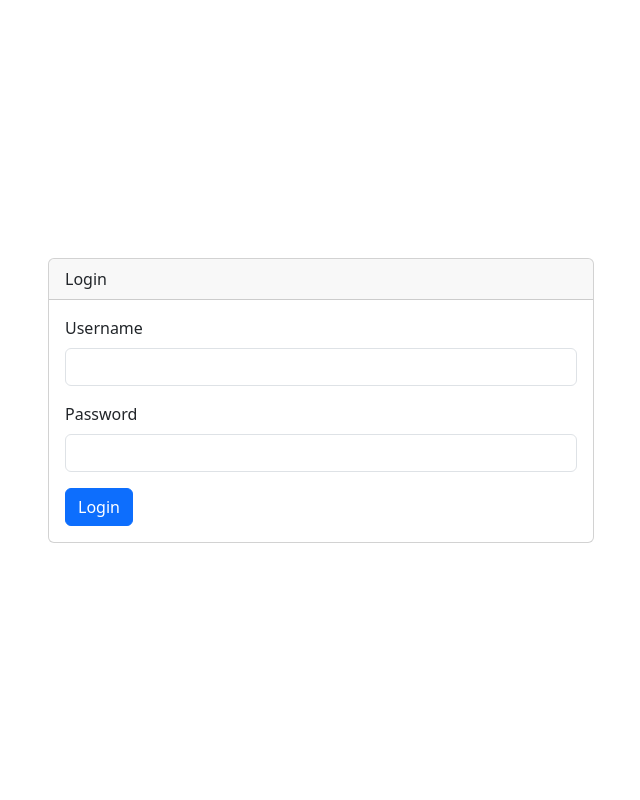
After one commit to muhammadfayyazkaleem/Contact_Form_in_Flask, a Flask app: page /login in a window 1280 px wide. The commit adds this page. Shown: the whole page, without its empty margins (319-959 px from the left). Run offline with Flask 3, Linux system fonts and the light colour scheme.

Commit message:
add login page and some functional changing

```diff
--- a/website/auth.py
+++ b/website/auth.py
@@ -1,3 +1,15 @@
-from flask import Blueprint, render_template
+from flask import Blueprint, render_template, request, flash , redirect
 
 auth = Blueprint('auth', __name__)
+
+
+@auth.route('/login', methods = ['GET', 'POST'])
+def admin_login():
+    if request.method == "POST":
+        if request.form.get("username")== "user" and request.form.get("password")=='123456':
+            flash("Login successful!" ,category='success')
+            return redirect('/admin_page')
+        else:
+            flash("Incorrect username or password. Please try again." , category='error' )
+            return redirect('/login')
+    return render_template('admin_login.html')
--- /dev/null
+++ b/website/templates/admin_login.html
@@ -0,0 +1,55 @@
+<!DOCTYPE html>
+<html lang="en">
+<head>
+  <meta charset="UTF-8">
+  <meta name="viewport" content="width=device-width, initial-scale=1.0">
+  <title>Login</title>
+  <link rel="stylesheet" href="https://cdn.jsdelivr.net/npm/bootstrap@5.3.2/dist/css/bootstrap.min.css" integrity="sha384-T3c6CoIi6uLrA9TneNEoa7RxnatzjcDSCmG1MXxSR1GAsXEV/Dwwykc2MPK8M2HN" crossorigin="anonymous">
+  <style>
+    body {
+      height: 100vh;
+      display: flex;
+      justify-content: center;
+      align-items: center;
+    }
+  </style>
+</head>
+<body>
+  <div class="container">
+    {% with messages = get_flashed_messages() %}
+        {% if messages %}
+            {% for message in messages %}
+            <div class="alert alert-warning alert-dismissible fade show" role="alert">
+            <strong>Oops,</strong> {{ message }}
+            <button type="button" class="btn-close" data-bs-dismiss="alert" aria-label="Close"></button>
+            </div>
+            {% endfor %}
+        {% endif %}
+    {% endwith %}
+    <div class="row">
+      <div class="col-md-6 offset-md-3">
+        <div class="card">
+          <div class="card-header">
+            Login
+          </div>
+          <div class="card-body">
+            <form action="" method="post">
+              <div class="mb-3">
+                <label for="username" class="form-label">Username</label>
+                <input type="text" class="form-control" id="username" name="username">
+              </div>
+              <div class="mb-3">
+                <label for="password" class="form-label">Password</label>
+                <input type="password" class="form-control" id="password" name="password">
+              </div>
+              <button type="submit" class="btn btn-primary">Login</button>
+            </form>
+          </div>
+        </div>
+      </div>
+    </div>
+  </div>
+
+  <script src="https://cdn.jsdelivr.net/npm/bootstrap@5.3.2/dist/js/bootstrap.bundle.min.js" integrity="sha384-C6RzsynM9kWDrMNeT87bh95OGNyZPhcTNXj1NW7RuBCsyN/o0jlpcV8Qyq46cDfL" crossorigin="anonymous"></script>
+</body>
+</html>
```
Also changed, not shown: website/templates/admin_page.html (+10 -0 lines).
